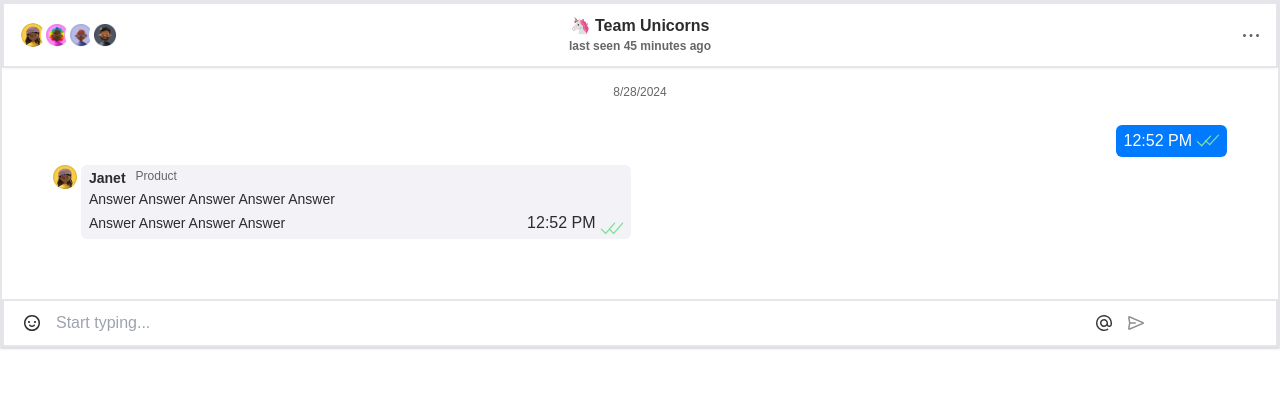
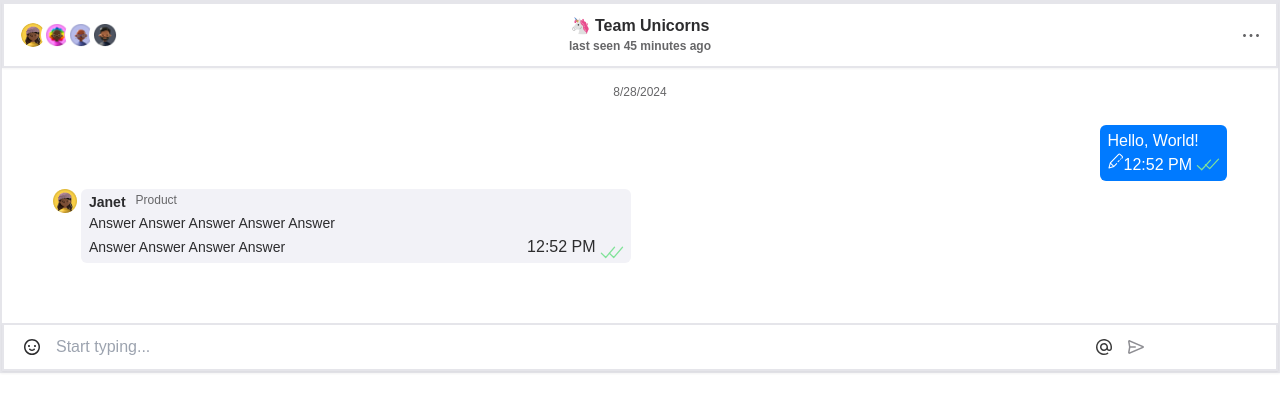
Before and after one commit to IliaTretiak/test_joytechnology, a Next.js app: page / in a window 1280 px wide. Shown: the top 412 px of the page. Built offline with nearby package versions, Linux system fonts and the light colour scheme.

Commit message:
Added pen

```diff
--- a/src/components/messager/message.tsx
+++ b/src/components/messager/message.tsx
@@ -1,5 +1,6 @@
 import useStore from '../../stores/store'
 import check from '../../assets/images/check.svg'
+import pen from '../../assets/images/pen.svg'
 
 const Message = () => {
         const { messager } = useStore();
@@ -15,8 +16,13 @@ const Message = () => {
                 <span>
                     {messager}
                 </span>
-                <div className="flex justify-end">
+
+                <div className="flex justify-between">
+                    <div>
+                        <img width={16} height={8} src={pen.src} alt='редактировать сообщение'></img>
+                    </div>
                     <div className='flex justify-center gap-[4px]'>
+
                         {new Date().toLocaleString('en-US', { hour: 'numeric', minute: 'numeric', hour12: true })}
                         <div className='flex justify-center relative'>
                             <img className='absolute left-[8px] top-[5px]' width={16} height={8} src={check.src} alt='статус сообщения'>
--- a/src/stores/store.js
+++ b/src/stores/store.js
@@ -1,7 +1,7 @@
 import {create} from 'zustand';
 
 const useStore = create(set => ({
-  messager: [],
+  messager: ['Hello, World!'],
   addMessage: (message) => {
     set((state) => ({
       // ...state,
```
Also changed, not shown: src/assets/images/pen.svg (added).
